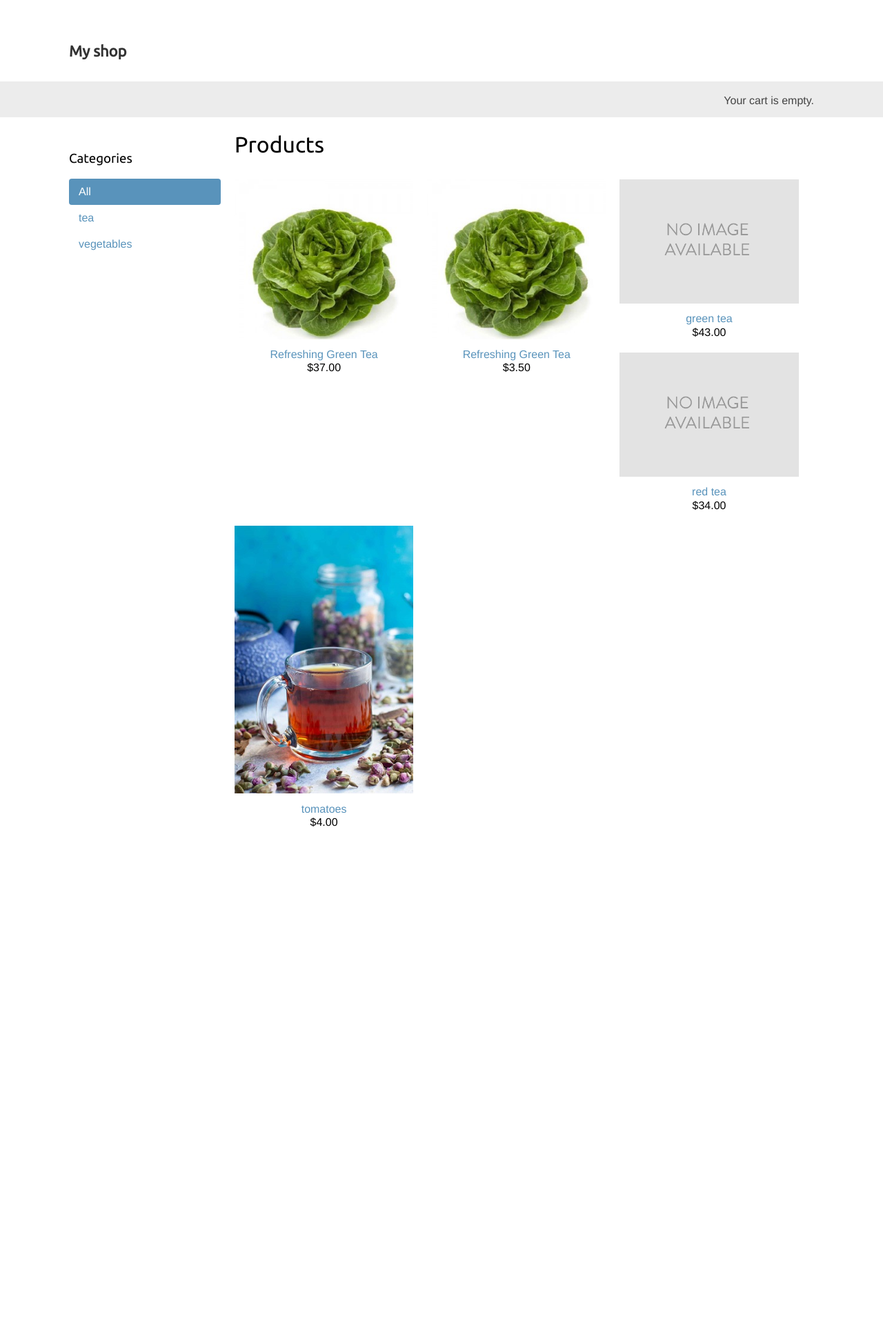
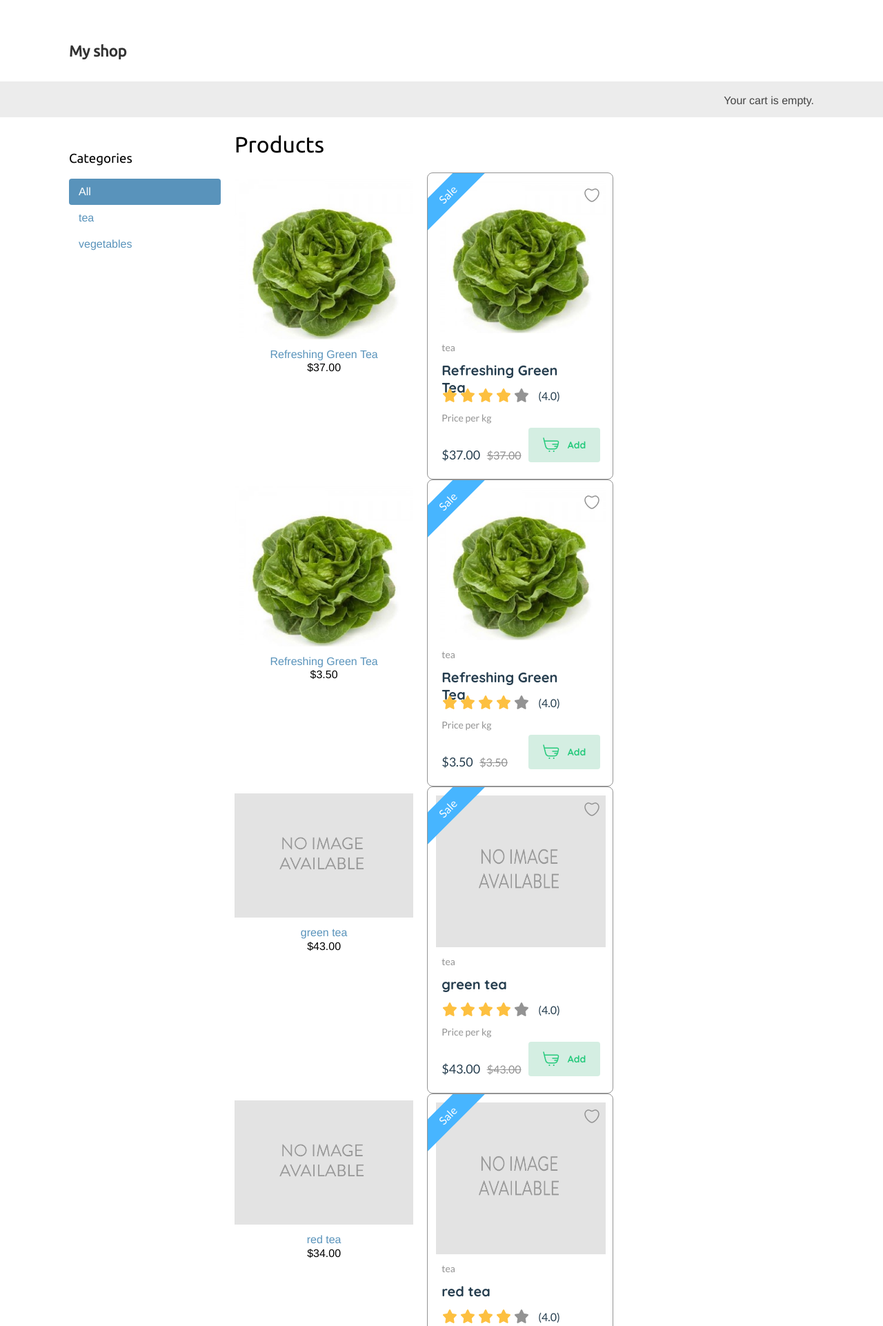
Before and after one commit to WolfExpert/DjangoMyShop, a Django app: page / in a window 1280 px wide. Shown: the part 772-2694 px from the top of the page at 69% size. Before the commit the page ends 1971 px from the top, so only its background shows below. Run offline with Django 5.2, Linux system fonts and the light colour scheme; data comes from the database, SQL or seed files in the repository; both versions use the stored data as it was after the commit.

Commit message:
start implementing product-card

```diff
--- a/shop/models.py
+++ b/shop/models.py
@@ -47,3 +47,6 @@ class Product(models.Model):
     def get_absolute_url(self):
         return reverse('shop:product_detail',
                        args=[self.id, self.slug])
+
+    def atata(self):
+        return Product.price
--- /dev/null
+++ b/shop/static/css/list.css
@@ -0,0 +1,588 @@
+.popular-products {
+    display: flex;
+    flex-direction: column;
+    align-items: flex-start;
+    padding: 0px;
+    max-width: 1170px;
+    width: 95%;
+    height: auto;
+    margin: 0 auto;
+    flex: none;
+    order: 2;
+    flex-grow: 0;
+    margin-bottom: 50px;
+}
+
+.daily-best {
+    display: flex;
+    flex-direction: column;
+    align-items: center;
+    max-width: 1170px;
+    width: 95%;
+    height: auto;
+    flex: none;
+    margin-left: auto;
+    margin-right: auto;
+    margin-bottom: 50px;
+    justify-content: center;
+}
+
+.daily-cards {
+    display: flex;
+    max-width: 1170px;
+    width: 100%;
+    height: auto;
+    overflow: hidden;
+    margin-bottom: 30px;
+    padding-bottom: 30px;
+    flex-direction: column;
+}
+
+.daily-cards .swiper-slide {
+    display: flex;
+    justify-content: center;
+}
+
+._daily {
+    height: 479px;
+    position: relative;
+    width: 270px;
+    background: #FFFFFF;
+    border: 0.5px solid #939393;
+    border-radius: 8px;
+}
+
+.daily-cards .swiper-pagination {
+    position: relative;
+    top: 25px;
+}
+
+.section-header {
+    display: flex;
+    flex-direction: row;
+    align-items: center;
+    padding: 0;
+    grid-gap: 20px;
+    max-width: 1170px;
+    width: 100%;
+    height: 53px;
+    margin: 0 auto;
+    margin-bottom: 40px;
+    flex: none;
+    order: 0;
+    flex-grow: 0;
+}
+
+.section-header__name {
+    width: auto;
+    height: 53px;
+    font-family: 'Quicksand';
+    font-style: normal;
+    font-weight: 600;
+    font-size: 42px;
+    line-height: 52px;
+    color: #253D4E;
+    flex: none;
+    order: 0;
+}
+
+.section-header__name span {
+    color: #27CA7D;
+}
+
+.section-header-sorting {
+    display: flex;
+    flex-direction: row;
+    align-items: flex-start;
+    padding: 0;
+    grid-gap: 10px;
+    max-width: 100%;
+    width: auto;
+    height: 25px;
+    margin-left: auto;
+    flex: none;
+    order: 1;
+    flex-grow: 0;
+}
+
+.section-header-sorting_text {
+    width: auto;
+    height: 25px;
+    font-family: 'Quicksand';
+    font-style: normal;
+    font-weight: 700;
+    font-size: 20px;
+    line-height: 25px;
+    color: #939393;
+    flex: none;
+    order: 0;
+    cursor: pointer;
+}
+
+.selected-green {
+    color: #27CA7D;
+}
+
+@media screen and (max-width: 768px) {
+    .section-header {
+        flex-direction: column;
+        height: auto;
+    }
+
+    .section-header__name {
+        font-size: 28px;
+        line-height: 36px;
+        margin-bottom: -30px;
+    }
+
+    .section-header-sorting {
+        margin-left: 0;
+    }
+
+    .section-header-sorting_text {
+        font-size: 12px;
+        line-height: 20px;
+        margin-right: 0px;
+        margin-bottom: 10px;
+    }
+}
+
+@media screen and (min-width: 1185px) {
+    .shop-categories .section-header-sorting {
+        display: none;
+    }
+}
+
+.product-cards {
+    display: flex;
+    align-items: flex-start;
+    padding: 0px;
+    grid-gap: 30px;
+    max-width: 1170px;
+    width: 100%;
+    height: auto;
+    flex: none;
+    order: 1;
+    flex-grow: 0;
+    justify-content: space-around;
+    flex-wrap: wrap;
+}
+
+.product-card {
+    position: relative;
+    box-sizing: border-box;
+    width: 270px;
+    height: 445px;
+    background: #FFFFFF;
+    border: 0.5px solid #939393;
+    border-radius: 8px;
+    flex: none;
+    order: 0;
+    flex-grow: 0;
+    overflow: hidden;
+}
+
+._no-border {
+    border: 0 !important;
+}
+
+.product-card:hover,
+._daily:hover {
+    box-shadow: 0px 23px 18px rgba(9, 30, 66, 0.08), 0px 0px 1px rgba(9, 30, 66, 0.31);
+    border: 0;
+    transition: 0.3s;
+}
+
+.product-card img,
+._daily img {
+    position: relative;
+    width: 246px;
+    height: 220px;
+    left: 12px;
+    top: 12px;
+}
+
+.product-card-info {
+    display: flex;
+    flex-direction: column;
+    align-items: flex-start;
+    padding: 0px;
+    grid-gap: 12px;
+    position: relative;
+    width: 230px;
+    height: 175px;
+    left: 20px;
+    top: 20px;
+}
+
+.product-card-description {
+    display: flex;
+    flex-direction: column;
+    align-items: flex-start;
+    padding: 0px;
+    grid-gap: 12px;
+    width: 200px;
+    height: 119px;
+    flex: none;
+    order: 0;
+    flex-grow: 0;
+}
+
+.product-card-description__category {
+    width: 57px;
+    height: 17px;
+    font-family: 'Lato';
+    font-style: normal;
+    font-weight: 400;
+    font-size: 14px;
+    line-height: 17px;
+    color: #939393;
+    flex: none;
+    order: 0;
+    flex-grow: 0;
+}
+
+.product-card-description__name {
+    height: 25px;
+    font-family: 'Quicksand';
+    font-style: normal;
+    font-weight: 700;
+    font-size: 20px;
+    line-height: 25px;
+    color: #253D4E;
+    flex: none;
+    order: 1;
+    flex-grow: 0;
+}
+
+.rate-stars {
+    display: flex;
+    flex-direction: row;
+    align-items: center;
+    padding: 0px;
+    grid-gap: 12px;
+    width: 175px;
+    height: 24px;
+    flex: none;
+    order: 2;
+    flex-grow: 0;
+}
+
+.rate {
+    display: flex;
+    flex-direction: row;
+    align-items: flex-end;
+    padding: 0px;
+    grid-gap: 2px;
+    width: 128px;
+    height: 24px;
+    flex: none;
+    order: 0;
+    flex-grow: 0;
+}
+
+.rate__star_gold {
+    width: 24px;
+    height: 24px;
+    background-image: url(../img/rate__star_gold.svg);
+    background-repeat: no-repeat;
+    background-position: 50%;
+}
+
+.rate__star_grey {
+    width: 24px;
+    height: 24px;
+    background-image: url(../img/rate__star_grey.svg);
+    background-repeat: no-repeat;
+    background-position: 50%;
+}
+
+.rate__number {
+    width: 35px;
+    height: 17px;
+    font-family: 'Lato';
+    font-style: normal;
+    font-weight: 400;
+    font-size: 16px;
+    line-height: 19px;
+    color: #253D4E;
+    flex: none;
+    order: 1;
+    flex-grow: 0;
+}
+
+.product-card-description__price-per-kg {
+    width: 73px;
+    height: 17px;
+    font-family: 'Lato';
+    font-style: normal;
+    font-weight: 400;
+    font-size: 14px;
+    line-height: 17px;
+    color: #939393;
+    flex: none;
+    order: 3;
+    flex-grow: 0;
+}
+
+.product-card-description__to-order {
+    width: 52px;
+    height: 17px;
+    font-family: 'Lato';
+    font-style: normal;
+    font-weight: 400;
+    font-size: 14px;
+    line-height: 17px;
+    color: #F74B4B;
+    flex: none;
+    order: 3;
+    flex-grow: 0;
+}
+
+.product-card-purchase {
+    display: flex;
+    flex-direction: row;
+    justify-content: space-between;
+    align-items: flex-end;
+    padding: 0px;
+    grid-gap: 9px;
+    width: 230px;
+    height: 44px;
+    flex: none;
+    order: 1;
+    flex-grow: 0;
+}
+
+.product-card-info__price {
+    height: 22px;
+    font-family: 'Lato';
+    font-style: normal;
+    font-weight: 400;
+    font-size: 18px;
+    line-height: 22px;
+    color: #253D4E;
+    flex: none;
+    order: 0;
+    flex-grow: 0;
+}
+
+.product-card-info__price span {
+    color: #939393;
+    font-weight: 400;
+    font-size: 16px;
+    line-height: 19.2px;
+    text-decoration: line-through;
+    margin-left: 6px;
+}
+
+.add-to-cart-button-small {
+    display: flex;
+    flex-direction: row;
+    justify-content: center;
+    align-items: center;
+    padding: 10px 20px;
+    grid-gap: 12px;
+    width: 64px;
+    height: 30px;
+    background: #D4EEE2;
+    border-radius: 4px;
+    flex: none;
+    order: 1;
+    flex-grow: 0;
+    cursor: pointer;
+}
+
+.add-to-cart-button-small:hover {
+    background: #d7e3c8;
+}
+
+.add-to-cart-button-small__vector {
+    width: 24px;
+    height: 24px;
+    background-image: url(../img/cart_green.svg);
+    background-repeat: no-repeat;
+    background-position: 50%;
+}
+
+.add-to-cart-button-small__name {
+    width: 27px;
+    height: 18px;
+    font-family: 'Quicksand';
+    font-style: normal;
+    font-weight: 700;
+    font-size: 14px;
+    line-height: 18px;
+    color: #27CA7D;
+    flex: none;
+    order: 1;
+    flex-grow: 0;
+}
+
+.ribbon {
+    width: 85px;
+    height: 85px;
+    overflow: hidden;
+    position: absolute;
+    top: -1px;
+    left: -1px;
+}
+
+.ribbon .ribbon__title {
+    font-family: 'Lato';
+    font-style: normal;
+    font-weight: 400;
+    font-size: 16px;
+    line-height: 19px;
+    text-align: center;
+    color: #FFFFFF;
+    -webkit-transform: rotate(-45deg);
+    -moz-transform: rotate(-45deg);
+    -ms-transform: rotate(-45deg);
+    -o-transform: rotate(-45deg);
+    transform: rotate(-45deg);
+    position: relative;
+    padding: 7px 0;
+    top: 15px;
+    left: -30px;
+    width: 120px;
+    background-color: #47B5FF;
+}
+
+.ribbon_green {
+    background-color: #27CA7D !important;
+}
+
+.ribbon_pink {
+    background-color: #F74B81 !important;
+}
+
+.heart {
+    position: absolute;
+    width: 24px;
+    height: 24px;
+    left: 226px;
+    top: 20px;
+    background-image: url(../img/favorite.svg);
+    background-repeat: no-repeat;
+    background-position: 50%;
+    cursor: pointer;
+}
+
+.colorize-pink:hover {
+    filter: brightness(0) saturate(100%) invert(43%) sepia(48%) saturate(3191%) hue-rotate(314deg) brightness(99%) contrast(95%);
+}
+
+.colorize-pink:focus {
+    background-image: url(../img/favorite_pink.svg);
+    background-repeat: no-repeat;
+    background-position: 50%;
+}
+
+.colorize-pink:active {
+    background-image: url(../img/favorite_pink.svg);
+    background-repeat: no-repeat;
+    background-position: 50%;
+}
+
+.heart_pink {
+    position: absolute;
+    width: 24px;
+    height: 24px;
+    left: 226px;
+    top: 20px;
+    background-image: url(../img/favorite_pink.svg);
+    background-repeat: no-repeat;
+    background-position: 50%;
+    cursor: pointer;
+}
+
+.daily-card-info {
+    display: flex;
+    flex-direction: column;
+    align-items: flex-start;
+    padding: 0px;
+    grid-gap: 12px;
+    position: relative;
+    width: 230px;
+    height: 209px;
+    left: 20px;
+    top: 20px;
+}
+
+.daily-card-purchase {
+    display: flex;
+    flex-direction: column;
+    justify-content: center;
+    align-items: flex-start;
+    padding: 0px;
+    grid-gap: 12px;
+    width: 230px;
+    height: 78px;
+    flex: none;
+    order: 1;
+    flex-grow: 0;
+}
+
+.daily-card-info__price {
+    height: 22px;
+    font-family: 'Lato';
+    font-style: normal;
+    font-weight: 400;
+    font-size: 18px;
+    line-height: 22px;
+    color: #253D4E;
+    flex: none;
+    order: 0;
+    flex-grow: 0;
+}
+
+.daily-card-info__price span {
+    color: #939393;
+    font-weight: 400;
+    font-size: 16px;
+    line-height: 19.2px;
+    text-decoration: line-through;
+    margin-left: 6px;
+}
+
+.add-to-cart-button-extended {
+    display: flex;
+    flex-direction: row;
+    justify-content: center;
+    align-items: center;
+    grid-gap: 12px;
+    width: 230px;
+    height: 44px;
+    background: linear-gradient(315deg, #19C179 -0.12%, #4FE58A 99.88%);
+    border-radius: 4px;
+    flex: none;
+    order: 1;
+    align-self: stretch;
+    flex-grow: 0;
+    cursor: pointer;
+}
+
+.add-to-cart-button-extended:hover {
+    background: #17a56a;
+}
+
+.add-to-cart-button-extended__vector {
+    width: 24px;
+    height: 24px;
+    background-image: url(../img/cart_green.svg);
+    background-repeat: no-repeat;
+    background-position: 50%;
+    filter: brightness(0) saturate(100%) invert(89%) sepia(56%) saturate(2%) hue-rotate(231deg) brightness(111%) contrast(100%);
+}
+
+.add-to-cart-button-extended__name {
+    font-family: 'Quicksand';
+    font-style: normal;
+    font-weight: 700;
+    font-size: 14px;
+    line-height: 18px;
+    color: #FFFFFF;
+    flex: none;
+    order: 1;
+    flex-grow: 0;
+}
--- a/shop/templates/shop/product/list.html
+++ b/shop/templates/shop/product/list.html
@@ -5,7 +5,11 @@
     {% if category %}{{ category.name }}{% else %}Products{% endif %}
 {% endblock %}
 
+
+
 {% block content %}
+    <link rel="stylesheet" type="text/css" href="{% static 'css/list.css' %}">
+
     <div id="sidebar">
         <h3>Categories</h3>
         <ul>
@@ -26,13 +30,62 @@
 
             <div class="item">
                 <a href="{{ product.get_absolute_url }}">
-                    <img src="{% if product.image %}{{ product.image.url }}{% else %}{% static "img/no_image.png" %}{% endif %}">
+                    <img src="
+
+                            {% if product.image %}{{ product.image.url }}{% else %}{% static "img/no_image.png" %}{% endif %}">
                 </a>
                 <a href="{{ product.get_absolute_url }}">{{ product.name }}</a>
                 <br>
                 ${{ product.price }}
             </div>
 
+
+            <div class="product-card">
+                <a href="{{ product.get_absolute_url }}">
+                    <img src="
+                            {% if product.image %}{{ product.image.url }}{% else %}{% static "img/no_image.png" %}{% endif %}">
+                </a>
+                <div class="heart colorize-pink"></div>
+                <div class="ribbon">
+                    <div class="ribbon__title">Sale</div>
+                </div>
+                <div class="product-card-info">
+                    <div class="product-card-description">
+                        <div class="product-card-description__category">{{ product.category }}</div>
+
+                        <a href="{{ product.get_absolute_url }}">
+                            <div class="product-card-description__name">{{ product.name }}</div>
+                        </a>
+
+                        <div class="rate-stars">
+                            <div class="rate">
+                                <div class="rate__star_gold"></div>
+                                <div class="rate__star_gold"></div>
+                                <div class="rate__star_gold"></div>
+                                <div class="rate__star_gold"></div>
+                                <div class="rate__star_grey"></div>
+                            </div>
+
+                            <div class="rate__number">(4.0)</div>
+                        </div>
+
+                        <div class="product-card-description__price-per-kg">
+                            Price per kg
+                        </div>
+                    </div>
+
+                    <div class="product-card-purchase">
+                        <div class="product-card-info__price">
+                            ${{ product.price }} <span>${{ product.price }} </span>
+                        </div>
+                        <div class="add-to-cart-button-small">
+                            <div class="add-to-cart-button-small__vector"></div>
+                            <div class="add-to-cart-button-small__name">Add</div>
+                        </div>
+                    </div>
+                </div>
+            </div>
+
         {% endfor %}
     </div>
 {% endblock %}
```
Also changed, not shown: db.sqlite3.
